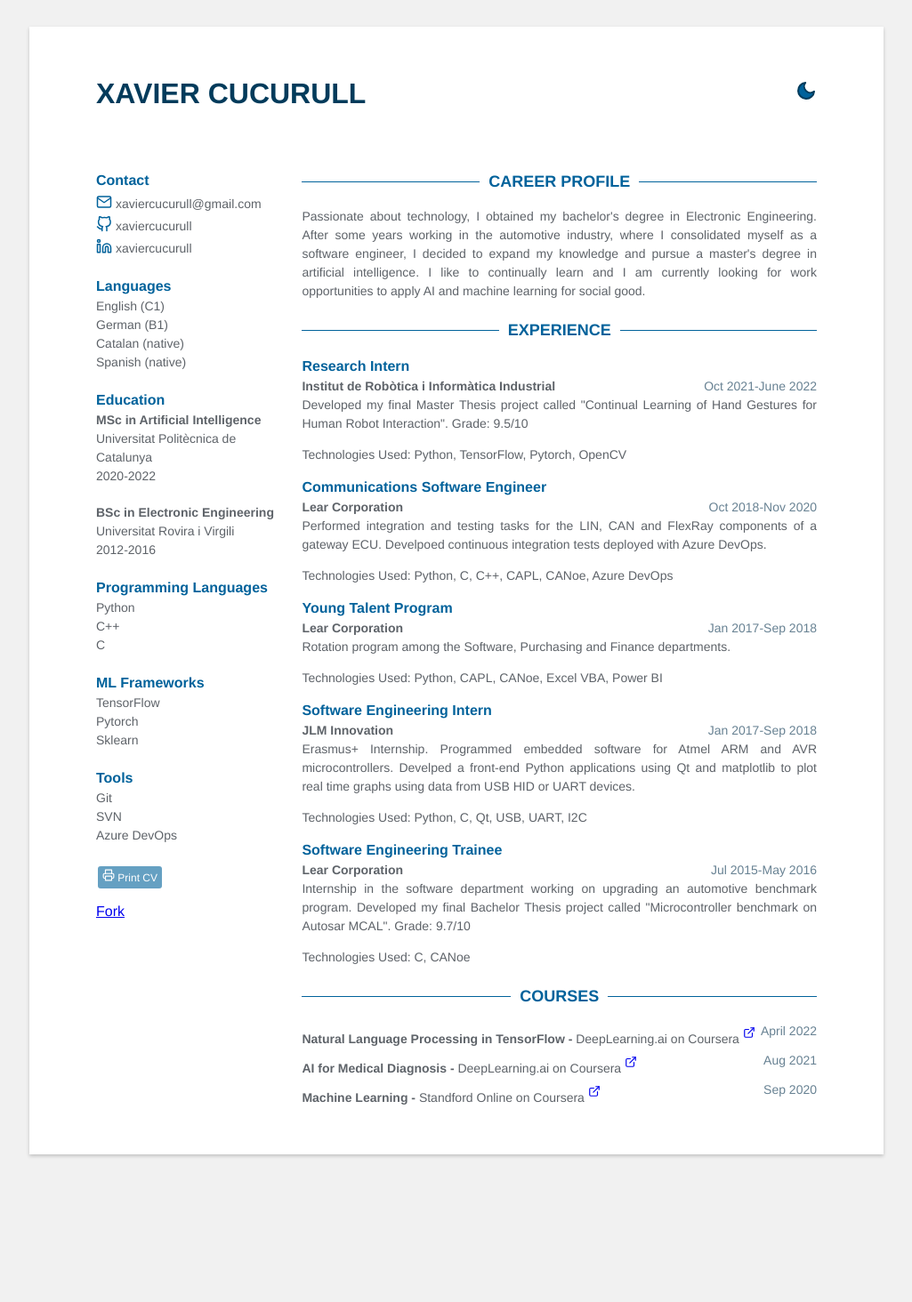
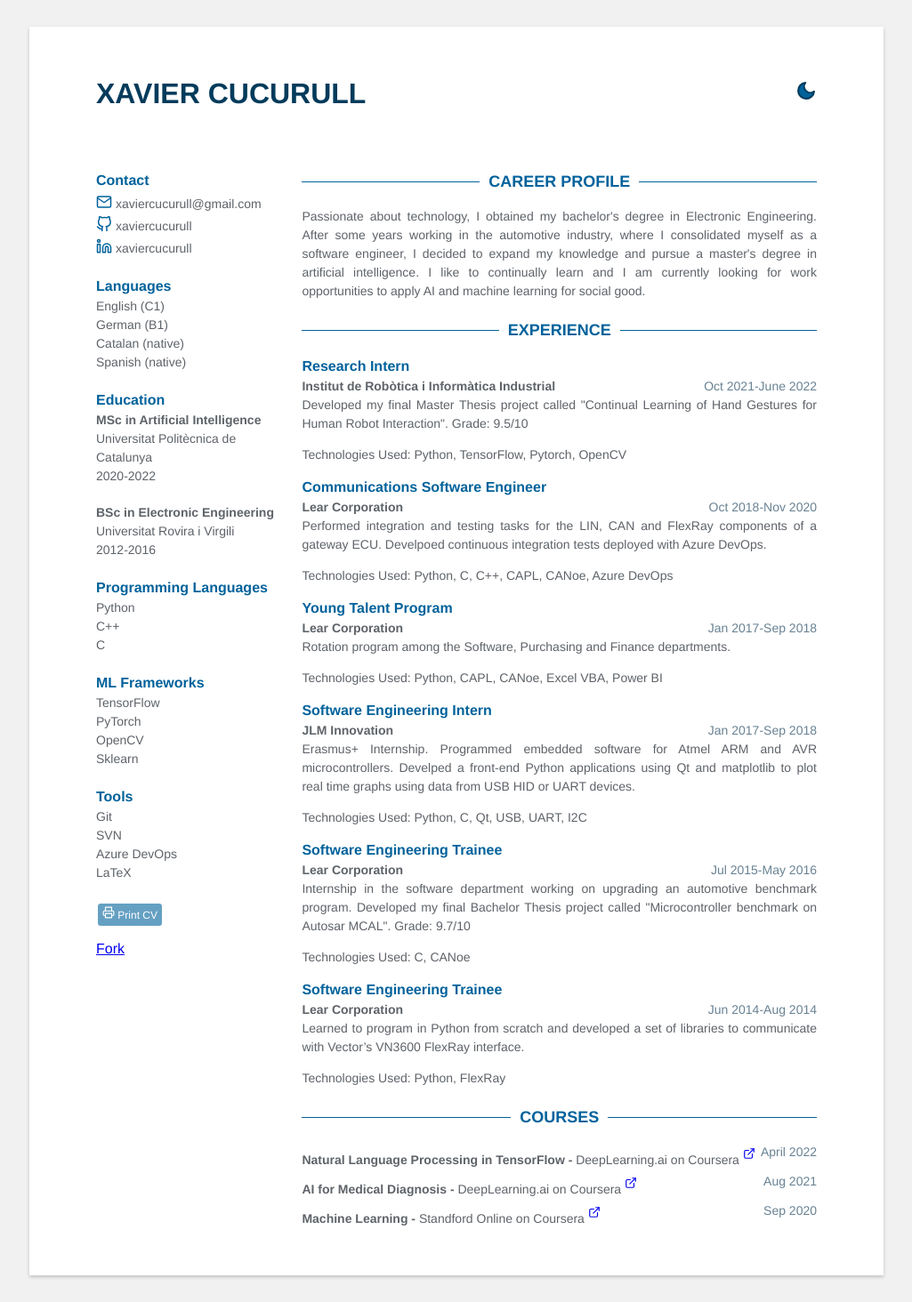
Before and after one commit to xaviercucurull/xaviercucurull.github.io, a Jekyll site: the page built from resume.html, in a window 1280 px wide. Shown: the whole page at 89% size, without its empty margins (127-1152 px from the left). Built offline with Jekyll 4.4.1, drawn with Linux system fonts in a browser that asks for light colours; before the commit the page ends 1328 px from its top, so only the background shows below that.

Commit message:
Add first internship

```diff
--- a/_data/data.yml
+++ b/_data/data.yml
@@ -36,13 +36,15 @@ skills:
   - category: ML Frameworks
     skill:
       - TensorFlow
-      - Pytorch
+      - PyTorch
+      - OpenCV
       - Sklearn
   - category: Tools
     skill:
       - Git
       - SVN
       - Azure DevOps
+      - LaTeX
 
 # Profile
 profile: |
@@ -101,6 +103,14 @@ experience:
     technologies_used: |
       C, CANoe
 
+  - role: Software Engineering Trainee
+    time: Jun 2014-Aug 2014
+    company: Lear Corporation
+    details: |
+      Learned to program in Python from scratch and developed a set of libraries to communicate with Vector’s VN3600 FlexRay interface.
+    technologies_used: |
+      Python, FlexRay
+
 publications:
   - title: Random title of paper. An interesting one.
     link: "#"
```
